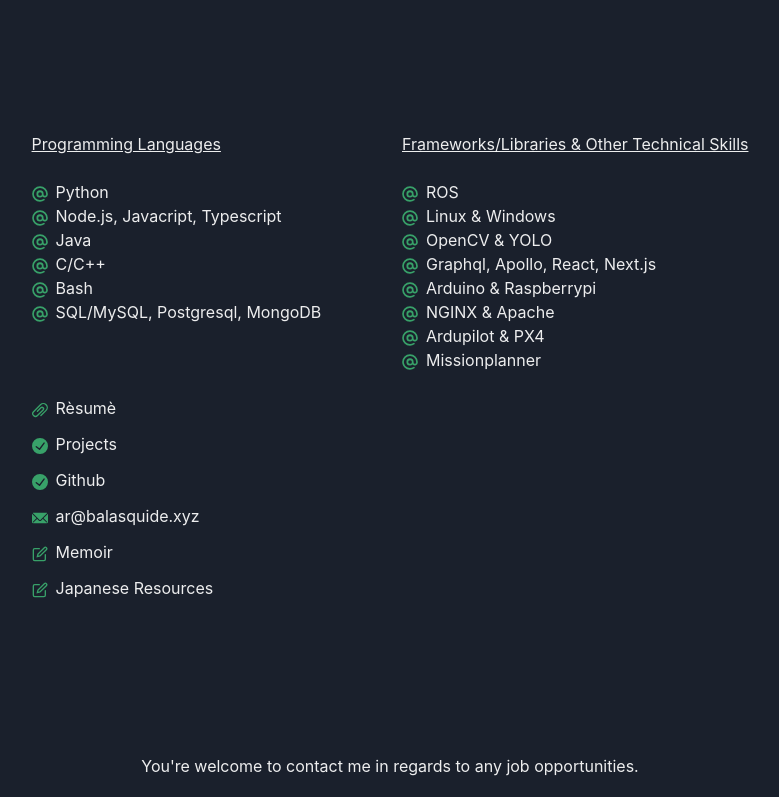
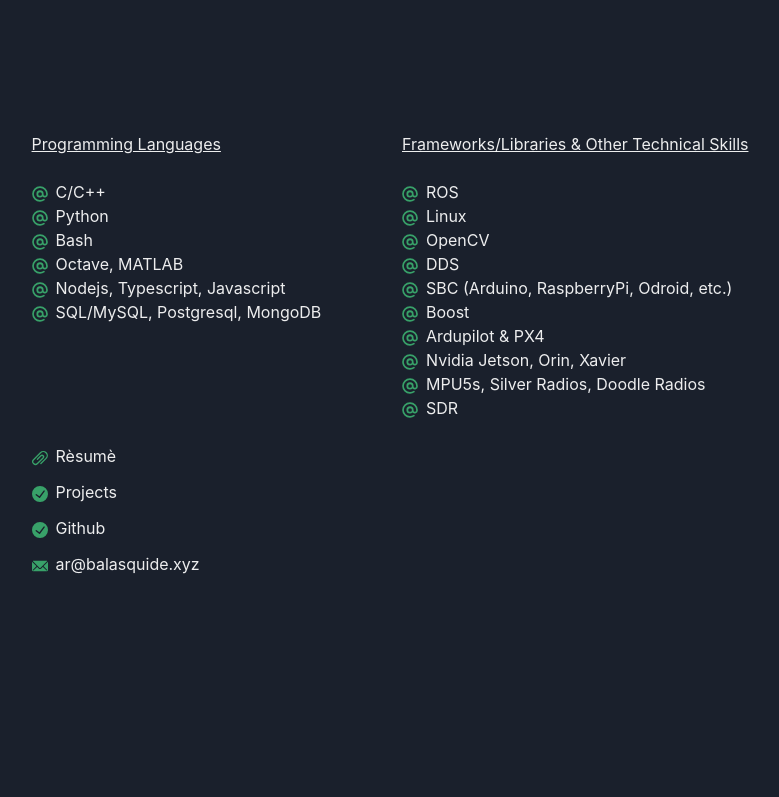
Before and after one commit to arBalasquide/personal-website, a Next.js app: page / in a window 1280 px wide. Shown: the part 652-1449 px from the top of the page, without its empty margins (250-1029 px from the left). Built offline with nearby package versions, Linux system fonts and the light colour scheme.

Commit message:
update descriptions

```diff
--- a/src/pages/index.tsx
+++ b/src/pages/index.tsx
@@ -38,14 +38,14 @@
             <Text as="u">{strings[language].programming_lang}</Text>
             <List>
               <br />
-              <MyListItem text="Python" icon={AtSignIcon} />
+              <MyListItem text="C/C++" icon={AtSignIcon} />
               <MyListItem
-                text="Node.js, Javacript, Typescript"
+                text="Python"
                 icon={AtSignIcon}
               />
-              <MyListItem text="Java" icon={AtSignIcon} />
-              <MyListItem text="C/C++" icon={AtSignIcon} />
               <MyListItem text="Bash" icon={AtSignIcon} />
+              <MyListItem text="Octave, MATLAB" icon={AtSignIcon} />
+              <MyListItem text="Nodejs, Typescript, Javascript" icon={AtSignIcon} />
               <MyListItem
                 text="SQL/MySQL, Postgresql, MongoDB"
                 icon={AtSignIcon}
@@ -57,16 +57,18 @@
             <List>
               <br />
               <MyListItem text="ROS" icon={AtSignIcon} />
-              <MyListItem text="Linux & Windows" icon={AtSignIcon} />
-              <MyListItem text="OpenCV & YOLO" icon={AtSignIcon} />
+              <MyListItem text="Linux" icon={AtSignIcon} />
+              <MyListItem text="OpenCV" icon={AtSignIcon} />
               <MyListItem
-                text="Graphql, Apollo, React, Next.js"
+                text="DDS"
                 icon={AtSignIcon}
               />
-              <MyListItem text="Arduino & Raspberrypi" icon={AtSignIcon} />
-              <MyListItem text="NGINX & Apache" icon={AtSignIcon} />
+              <MyListItem text="SBC (Arduino, RaspberryPi, Odroid, etc.)" icon={AtSignIcon} />
+              <MyListItem text="Boost" icon={AtSignIcon} />
               <MyListItem text="Ardupilot & PX4" icon={AtSignIcon} />
-              <MyListItem text="Missionplanner" icon={AtSignIcon} />
+              <MyListItem text="Nvidia Jetson, Orin, Xavier" icon={AtSignIcon} />
+              <MyListItem text="MPU5s, Silver Radios, Doodle Radios" icon={AtSignIcon} />
+              <MyListItem text="SDR" icon={AtSignIcon} />
             </List>
           </GridItem>
           <GridItem>
@@ -91,16 +93,6 @@
                 icon={EmailIcon}
                 url="mailto:ar@balasquide.xyz"
               />
-              <MyListItem
-                text={strings[language].memoir}
-                icon={EditIcon}
-                url="https://memoir.balasquide.xyz"
-              />
-              <MyListItem
-                text={strings[language].ja_resources}
-                icon={EditIcon}
-                url="https://ja.balasquide.xyz"
-              />
             </List>
           </GridItem>
           <GridItem width="330px" height="230px"></GridItem>
--- a/src/strings.tsx
+++ b/src/strings.tsx
@@ -11,7 +11,7 @@
     ja_resources: "Japanese Resources",
   },
   日本語: {
-    summary: "ソフト開発者として、ウェブ開発や組み込み系を扱った経験があります。母語はスペイン語と英語であり、学んでいる言語は日本語です。日本で仕事をしたいので自分で日本語を勉強しています。",
+    summary: "開発者として車自動化の業界で働いています。その上、ドローンと船の自動化を研究する体験もあります。ソフトウェア経験を磨きたいのでいつも何かを挑戦します。",
     resume: "履歴書",
     projects: "自分プロジェクト",
     contact: "連絡",
```
